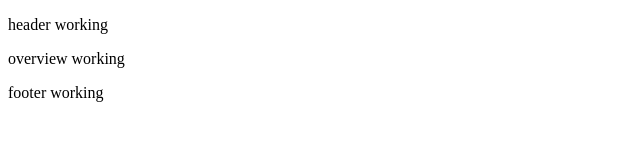
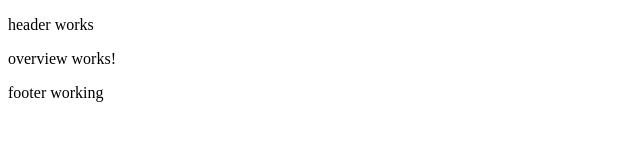
Before and after one commit to sriramgith/learningproject, an Angular app: page / in a window 1280 px wide. Shown: the top 160 px of the page, without its empty margins (0-640 px from the left). Built offline with nearby package versions, Linux system fonts and the light colour scheme.

Commit message:
version final updated

```diff
--- a/src/app/header/header.component.html
+++ b/src/app/header/header.component.html
@@ -1 +1 @@
-<p>header working</p>
+<p>header works</p>
--- a/src/app/overview/overview.component.html
+++ b/src/app/overview/overview.component.html
@@ -1 +1 @@
-<p>overview working</p>
+<p>overview works!</p>
```
